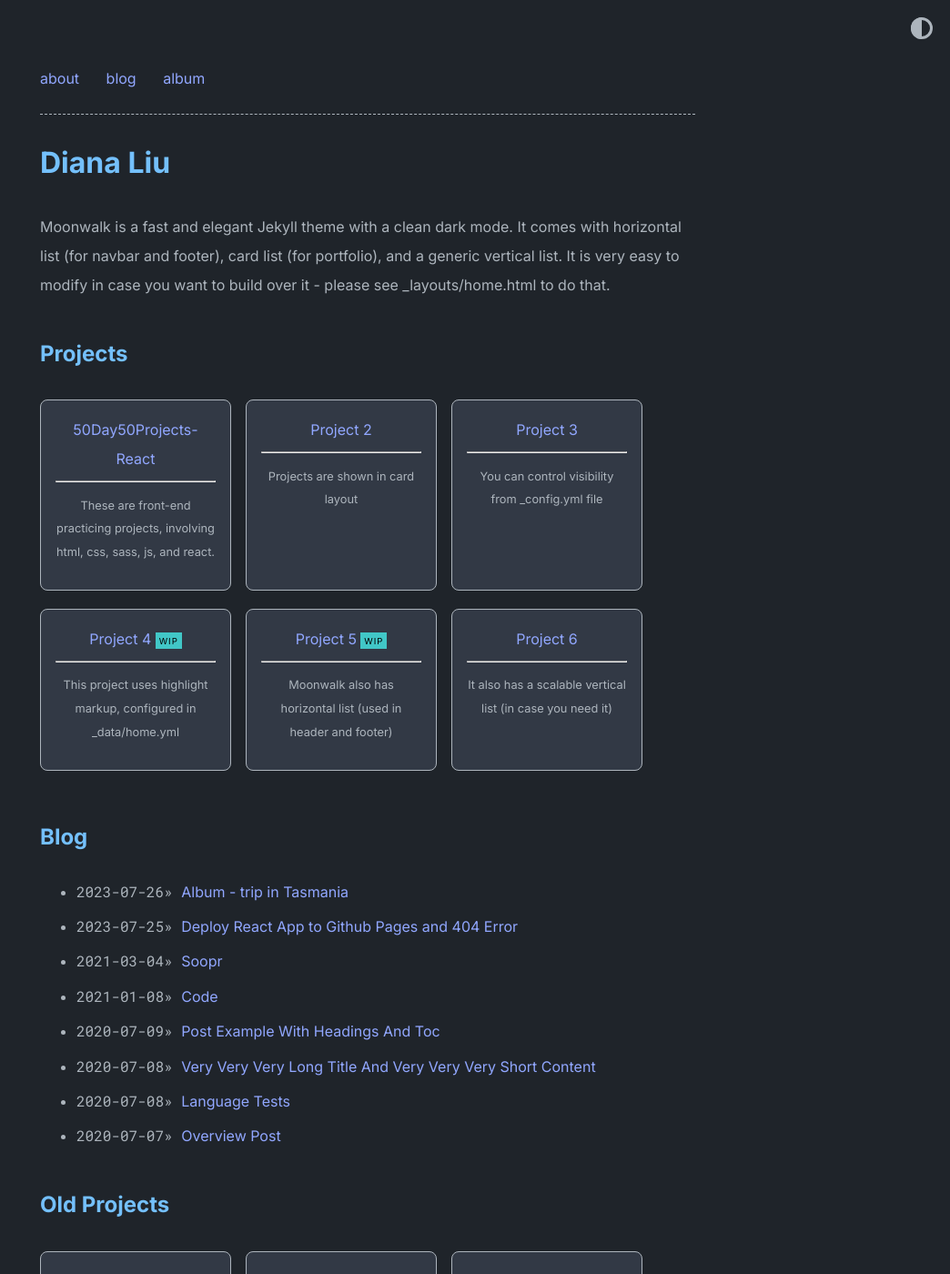
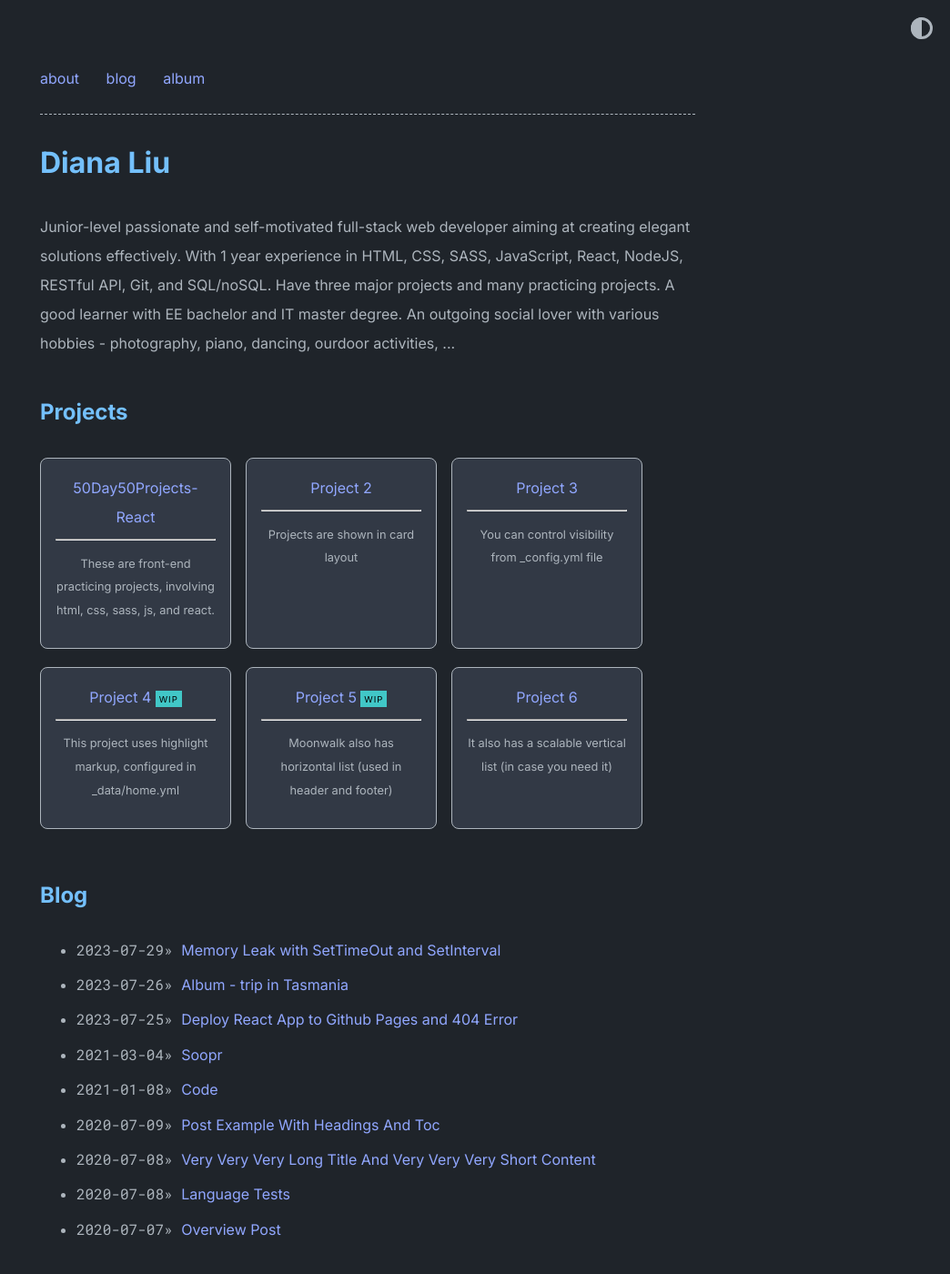
Before and after one commit to DianaLeo/DianaLeo.github.io, a Jekyll site: the page built from index.md, in a window 1280 px wide and 1400 px high. Shown: the whole window at 91% size, without its empty margins (236-1280 px from the left). Built offline with Jekyll 4.4.1, drawn with Linux system fonts in a browser that asks for light colours.

Commit message:
Add personal introduction

````diff
--- a/_config.yml
+++ b/_config.yml
@@ -2,8 +2,11 @@ title: Diana Liu
 author: Diana Wenjiao Liu
 url: "" # root address of the site
 description: > # description of the site (multiple lines allowed)
-  Moonwalk is a fast and elegant Jekyll theme with a clean dark mode. It comes with horizontal list (for navbar and footer), card list (for portfolio), and a generic vertical list. It is very easy to modify in case you want to build over it - please see _layouts/home.html to do that.
-
+  Junior-level passionate and self-motivated full-stack web developer aiming at creating elegant solutions effectively.
+  With 1 year experience in HTML, CSS, SASS, JavaScript, React, NodeJS, RESTful API, Git, and SQL/noSQL.
+  Have three major projects and many practicing projects.
+  A good learner with EE bachelor and IT master degree.
+  An outgoing social lover with various hobbies - photography, piano, dancing, ourdoor activities, ...
 permalink: /:slug
 
 favicon: "./logo.png" # relative path to site's favicon
--- a/_posts/2023-07-25-Deploy-React-App-to-Github-Pages-and-404-Error.markdown
+++ b/_posts/2023-07-25-Deploy-React-App-to-Github-Pages-and-404-Error.markdown
@@ -57,7 +57,7 @@ If you use routers that use ```browserHistory```, many static file servers will
 solution:
 - run
  ```export PUBLIC_URL="/words_learning_game"```
-in the terminal
+in the git bash terminal
 - Add a basename to your parent ```Router``` element, setting basename to the name of your repo – like so: ```Router basename="/words_learning_game"```
 
 ![Add basename for client side routing.png](https://dianaleo.github.io/assets/images/25-07-2023/Add-basename-for-client-side-routing.png)
````
Also changed, not shown: _posts/2023-07-29-Memory-Leak-Problem-with-SetTimeOut-and-SetInterval.md (added, +16 -0 lines).
